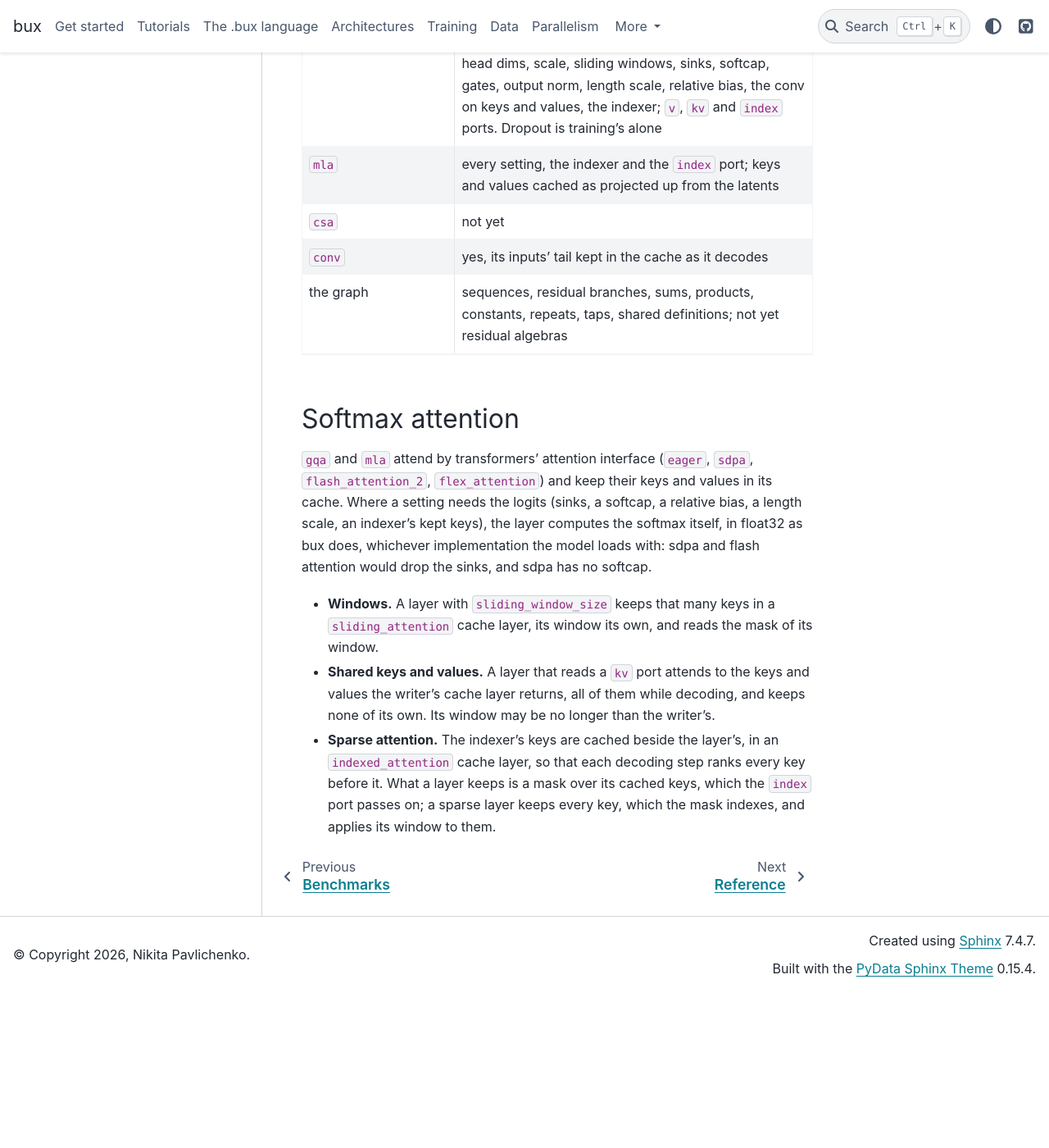
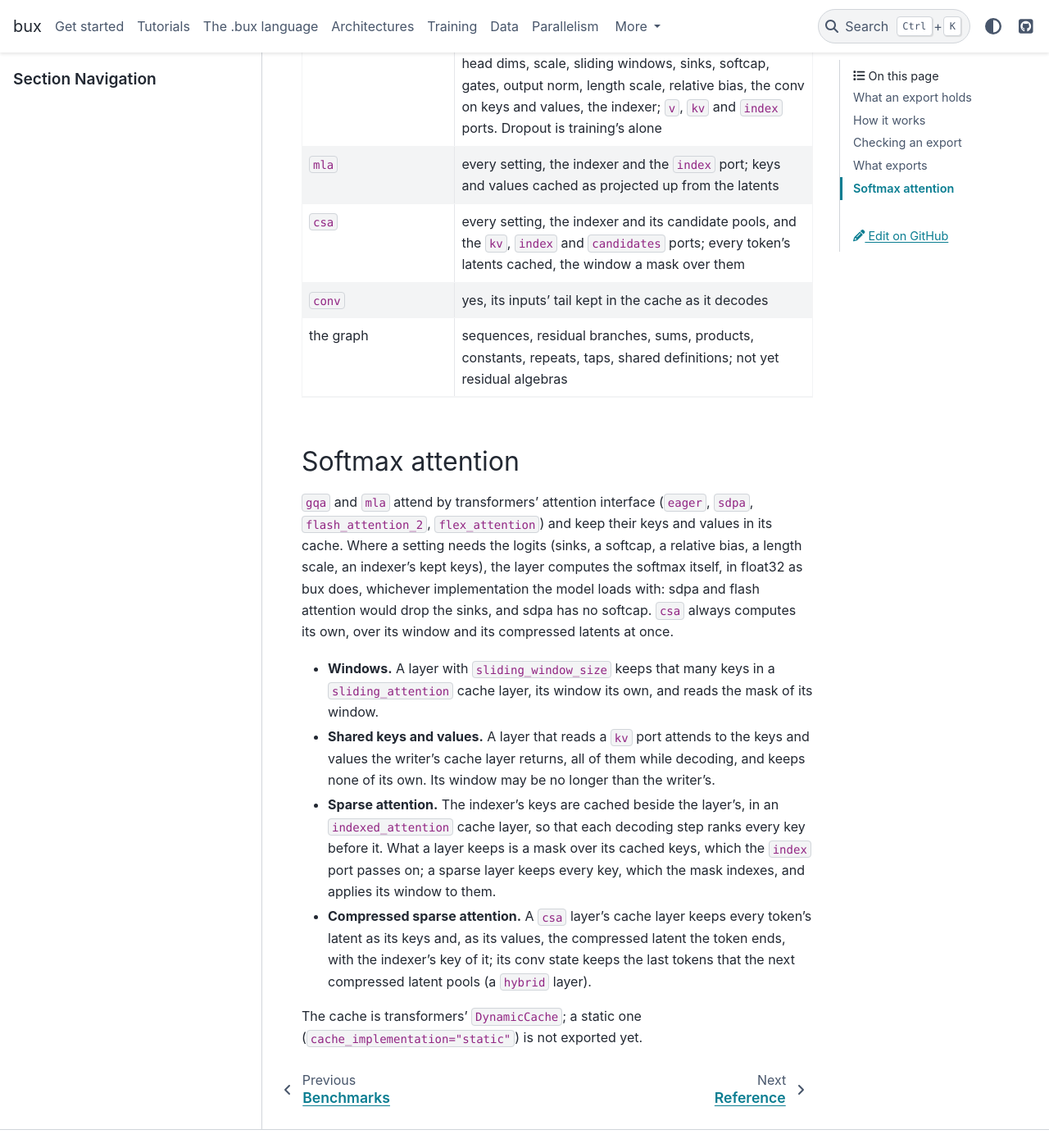
Before and after one commit to pilot7747/bux, a Sphinx documentation site: the page built from docs/export/index.md, in a window 1280 px wide and 1400 px high, scrolled down 2950 px. Shown: the whole window at 82% size. Built offline with Sphinx 7.4.7 and the PyData theme 0.15.4, drawn with Linux system fonts in a browser that asks for light colours; before the commit the page ends 4161 px from its top, so only the background shows below that.

Commit message:
Docs: what csa exports and how it keeps its cache; static caches are not exported yet
Co-Authored-By: Claude Opus 5.5 <noreply@anthropic.com>

```diff
--- a/docs/export/index.md
+++ b/docs/export/index.md
@@ -108,7 +108,7 @@ layer or the setting.
 | `embed`, `head`, `mlp`, `gated_mlp`, `linear`, `act`, `scale`, `dropout`, `layernorm`, `rmsnorm` | yes, but `embed(norm=...)` and the MLPs' `limit`, `up_softcap` and `up_offset` |
 | `gqa` | every setting and port: RoPE (`pi`, `llama3`, `yarn`; partial, interleaved), QK-norm, biases, fused or not, head dims, scale, sliding windows, sinks, softcap, gates, output norm, length scale, relative bias, the conv on keys and values, the indexer; `v`, `kv` and `index` ports. Dropout is training's alone |
 | `mla` | every setting, the indexer and the `index` port; keys and values cached as projected up from the latents |
-| `csa` | not yet |
+| `csa` | every setting, the indexer and its candidate pools, and the `kv`, `index` and `candidates` ports; every token's latents cached, the window a mask over them |
 | `conv` | yes, its inputs' tail kept in the cache as it decodes |
 | the graph | sequences, residual branches, sums, products, constants, repeats, taps, shared definitions; not yet residual algebras |
 
@@ -119,7 +119,8 @@ layer or the setting.
 Where a setting needs the logits (sinks, a softcap, a relative bias, a length scale,
 an indexer's kept keys), the layer computes the softmax itself, in float32 as bux
 does, whichever implementation the model loads with: sdpa and flash attention would
-drop the sinks, and sdpa has no softcap.
+drop the sinks, and sdpa has no softcap. `csa` always computes its own, over its
+window and its compressed latents at once.
 
 - **Windows.** A layer with `sliding_window_size` keeps that many keys in a
   `sliding_attention` cache layer, its window its own, and reads the mask of its
@@ -132,3 +133,10 @@ drop the sinks, and sdpa has no softcap.
   it. What a layer keeps is a mask over its cached keys, which the `index` port
   passes on; a sparse layer keeps every key, which the mask indexes, and applies its
   window to them.
+- **Compressed sparse attention.** A `csa` layer's cache layer keeps every token's
+  latent as its keys and, as its values, the compressed latent the token ends, with
+  the indexer's key of it; its conv state keeps the last tokens that the next
+  compressed latent pools (a `hybrid` layer).
+
+The cache is transformers' `DynamicCache`; a static one
+(`cache_implementation="static"`) is not exported yet.
```
